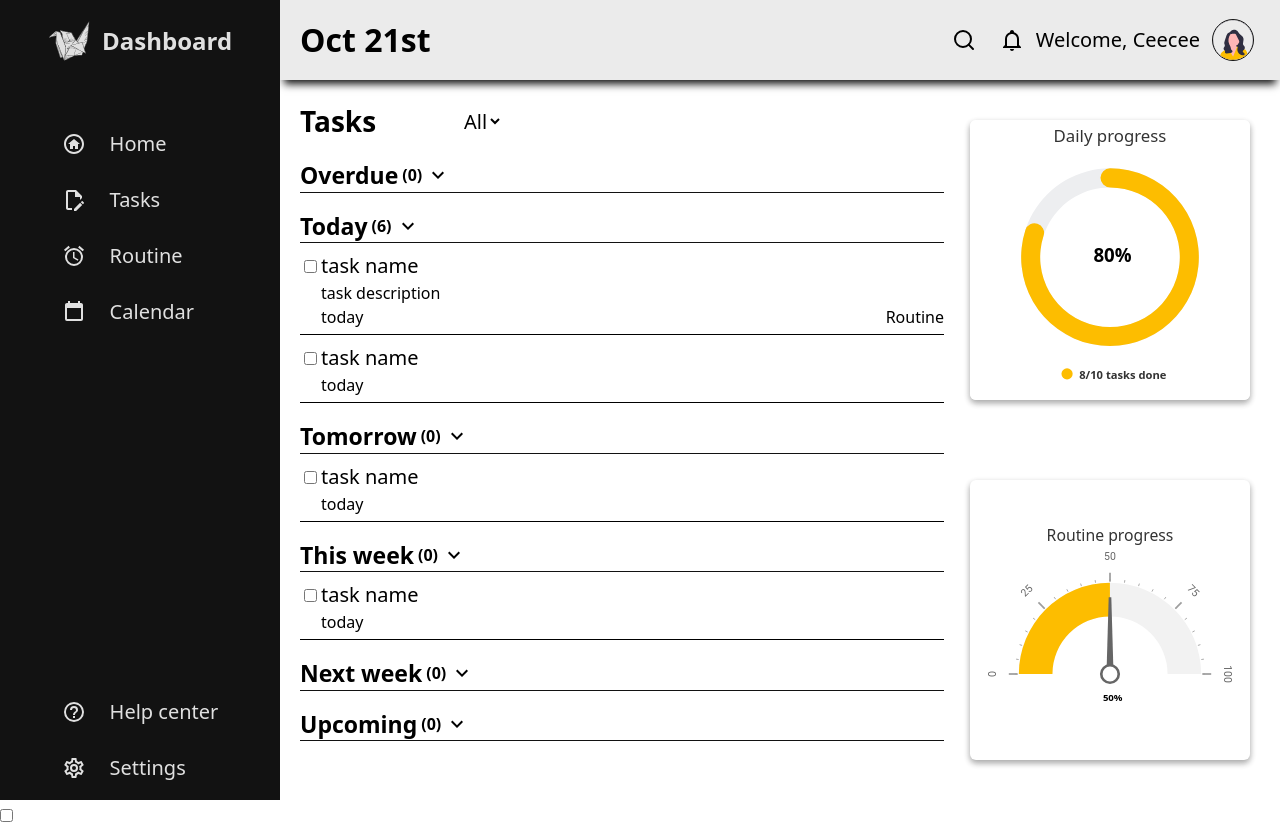
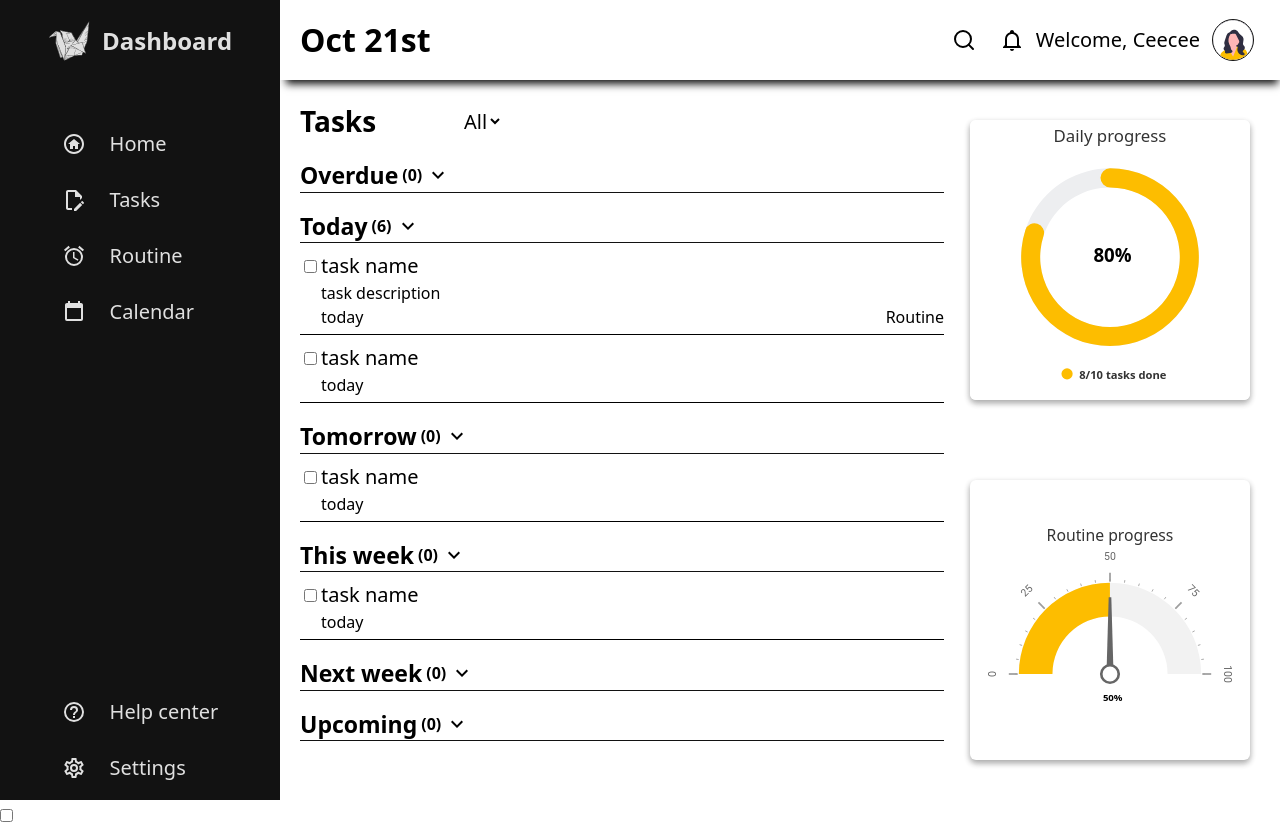
Before and after one commit to Milvookie/odin-admin-dashboard, a plain HTML site: page index.html in a window 1280 px wide. Drawn offline with Linux system fonts and the light colour scheme.

Commit message:
style header

```diff
--- a/style.css
+++ b/style.css
@@ -70,11 +70,11 @@ header {
     display: grid;
     grid-template-columns: 1fr repeat(2, 48px) max-content;
     padding: 0 1rem;
-    background-color: rgba(0,0,0,0.08);
+    /* background-color: rgba(0,0,0,0.08); */
 
-    -webkit-box-shadow: 0px 8px 8px -4px rgba(18, 18, 18, 1);
-    -moz-box-shadow: 0px 8px 8px -4px rgba(18, 18, 18, 1);
-    box-shadow: 0px 8px 8px -4px rgba(18, 18, 18, 1);
+    -webkit-box-shadow: 2px 8px 8px -4px rgba(18, 18, 18, 1);
+    -moz-box-shadow: 2px 8px 8px -4px rgba(18, 18, 18, 1);
+    box-shadow: 2px 8px 8px -4px rgba(18, 18, 18, 1);
 
     div {
         margin: auto;
```
